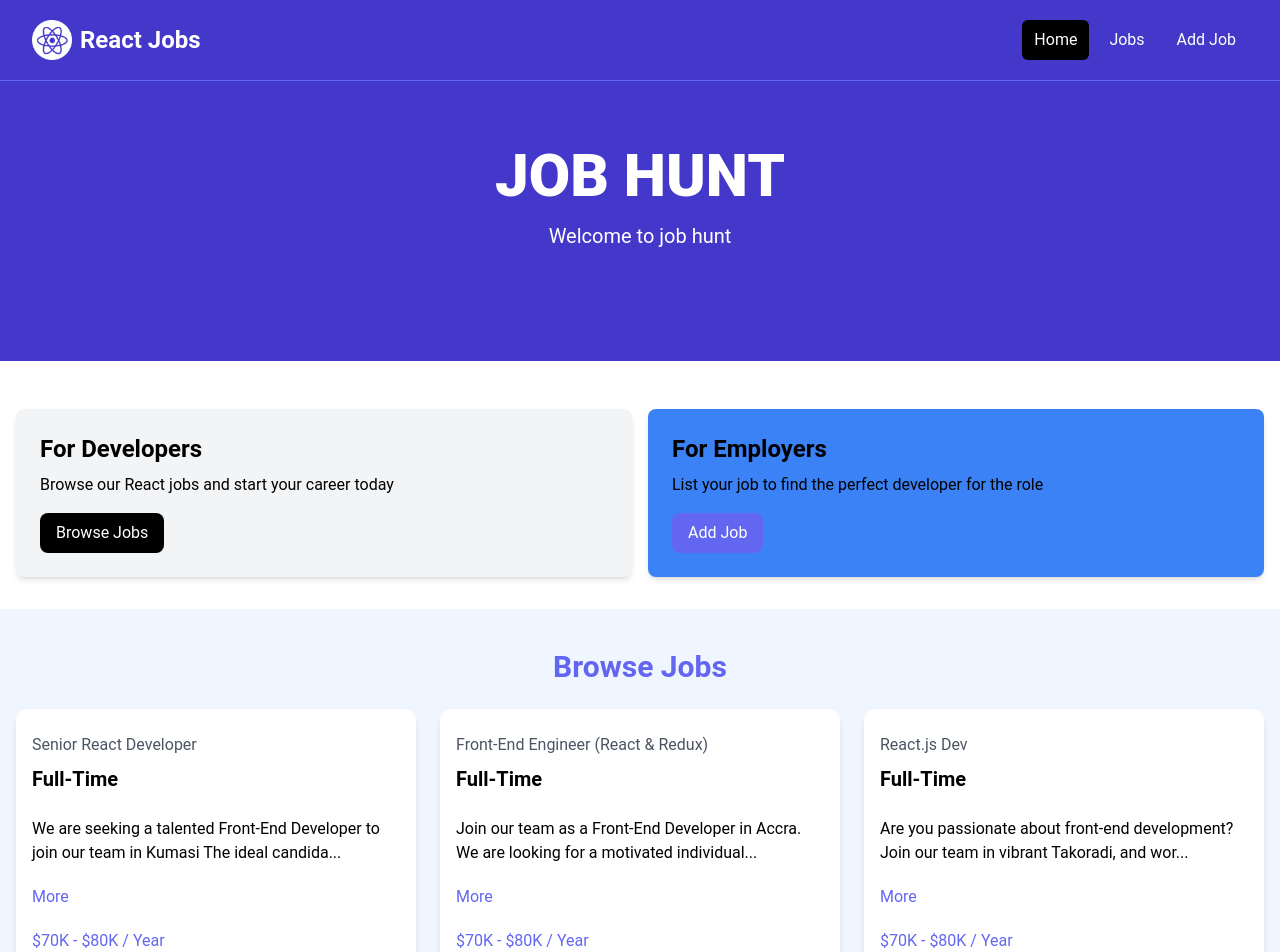
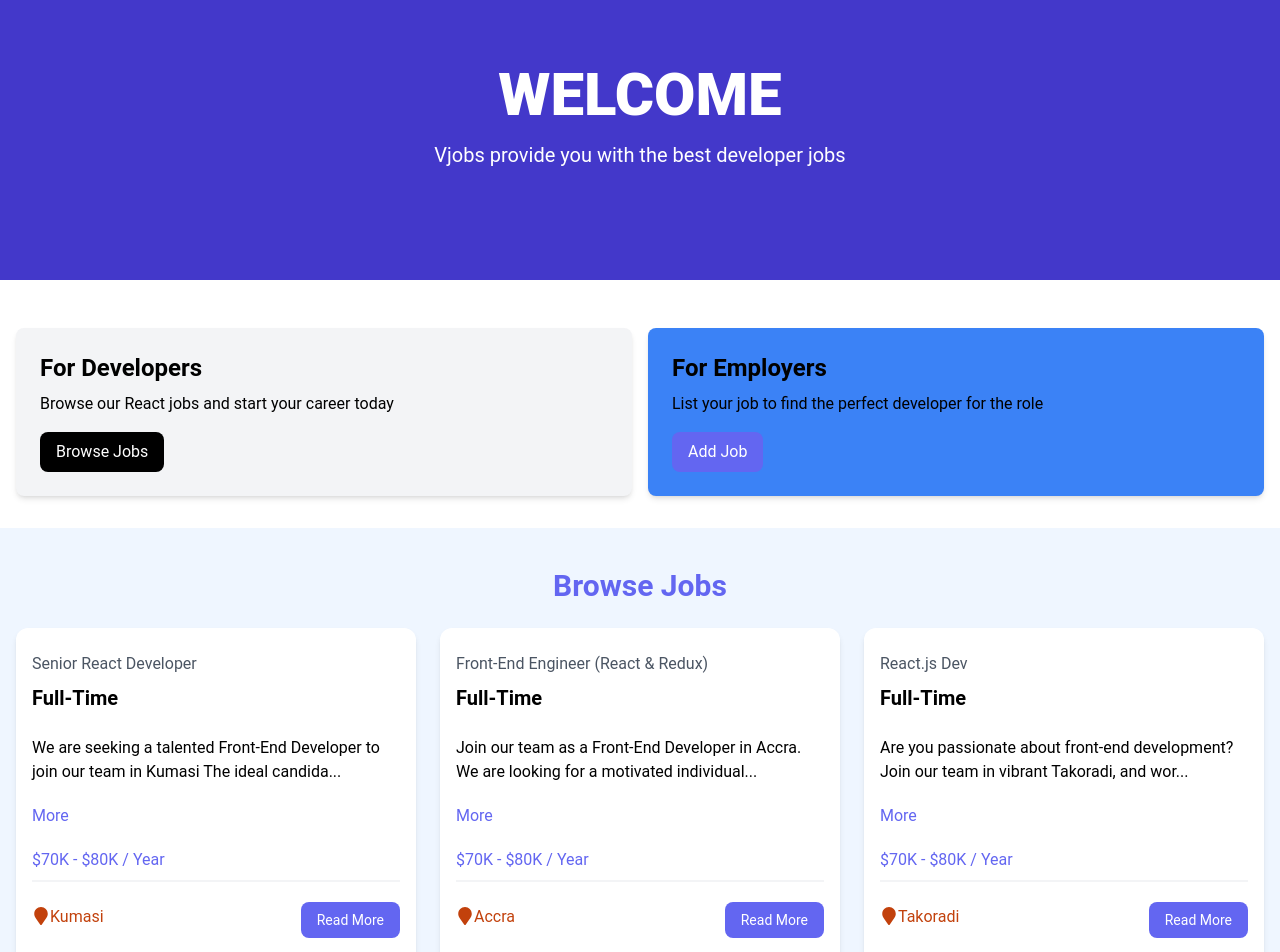
Before and after one commit to icechris/react-jobs, a React app: page / in a window 1280 px wide. Shown: the top 952 px of the page. Built offline with nearby package versions, Linux system fonts and the light colour scheme; the HTML template or start-up script is replaced by a standard one.

Commit message:
created a route for my pages.

```diff
--- a/package.json
+++ b/package.json
@@ -11,7 +11,9 @@
   },
   "dependencies": {
     "react": "^18.2.0",
-    "react-dom": "^18.2.0"
+    "react-dom": "^18.2.0",
+    "react-icons": "^5.2.1",
+    "react-router-dom": "^6.23.0"
   },
   "devDependencies": {
     "@types/react": "^18.2.66",
--- a/src/App.jsx
+++ b/src/App.jsx
@@ -1,26 +1,16 @@
+import {Route , createBrowserRouter , createRoutesFromElements, RouterProvider} from 'react-router-dom';
+import HomePage from './pages/HomePage';
 
-import Navbar from './components/Navbar';
-import Hero from './components/Hero';
-import HomeCards from './components/HomeCards'
-import JobListings from './components/jobListings';
-import ViewButton from './ViewButton';
 
+
+
+const router = createBrowserRouter (
+  createRoutesFromElements (<Route index element = {<HomePage />}/>)
+);
 const App = () => {
   return (
-    <>
-    <Navbar />
-
-    < Hero  title = 'JOB HUNT' subtitle = 'Welcome to job hunt'/>
-
-
-    <HomeCards />
-
-    <JobListings />
-
-
-    <ViewButton />
-    </>
+    <RouterProvider  router={router} />
   )
 }
 
-export default App
+export default App;
--- a/src/components/Hero.jsx
+++ b/src/components/Hero.jsx
@@ -1,6 +1,6 @@
 import React from 'react'
 
-const Hero = ({title ='wwww' , subtitle= 'subtitle'}) => {
+const Hero = ({title ='WELCOME ' , subtitle= 'Vjobs provide you with the best developer jobs'}) => {
   return (
     <div>
       <section className="bg-indigo-700 py-20 mb-4">
--- a/src/components/jobListing.jsx
+++ b/src/components/JobListing.jsx
@@ -1,8 +1,9 @@
 import { useState } from 'react';
 import React from 'react';
+import {FaMapMarker}  from 'react-icons/fa'
 
 
-const jobListing = ({job}) => {
+const JobListing = ({job}) => {
         const [showFullDescription , setShowFullDescription] = useState(false);
 
         let description = job.description;
@@ -34,6 +35,7 @@ const jobListing = ({job}) => {
               <div className="flex flex-col lg:flex-row justify-between mb-4">
                 <div className="text-orange-700 mb-3">
                   <i className="fa-solid fa-location-dot text-lg"></i>
+                  <FaMapMarker className='inline text-lg mb-1' ></FaMapMarker>
                   {job.location}
                 </div>
                 <a
@@ -49,4 +51,4 @@ const jobListing = ({job}) => {
   )
 }
 
-export default jobListing;
+export default JobListing;
--- a/src/components/jobListings.jsx
+++ b/src/components/JobListings.jsx
@@ -1,6 +1,6 @@
 import React from 'react'
 import jobs from '../jobs.json'
-import JobListing from './jobListing'
+import JobListing from './JobListing'
 
 
 const JobListings = () => {
@@ -24,4 +24,4 @@ const recentJobs = jobs.slice(0, 3)
   )
 }
 
-export default JobListings
+export default JobListings;
--- /dev/null
+++ b/src/pages/HomePage.jsx
@@ -0,0 +1,18 @@
+import React from 'react'
+import Hero from '../components/Hero';
+import HomeCards from '../components/HomeCards';
+import JobListings from '../components/JobListings';
+
+
+const homePage = () => {
+  return (
+    <div>
+      <Hero />
+      <HomeCards />
+      <JobListings />
+
+    </div>
+  )
+}
+
+export default homePage;
```
Also changed, not shown: src/layout/MainLayout.jsx (added, +11 -0 lines), 1 other file (tests, documents, lock files or other folders).
